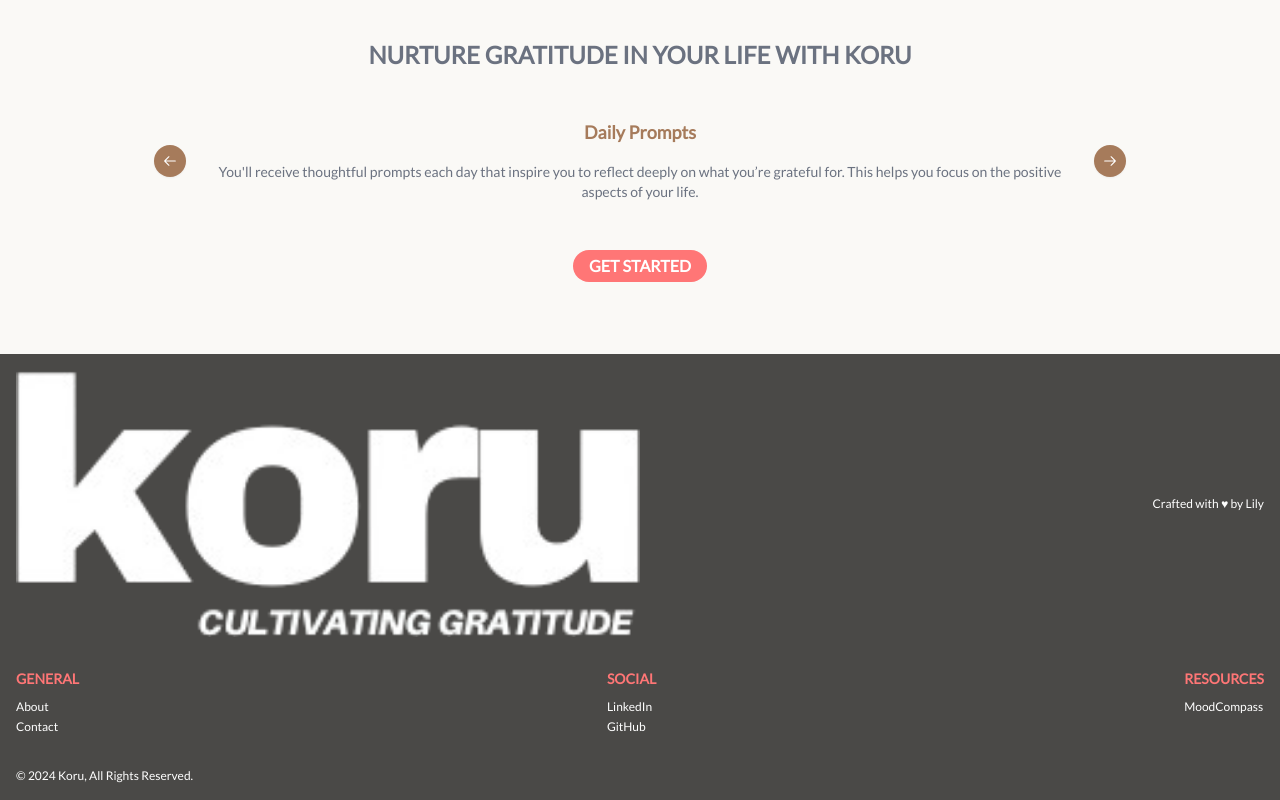
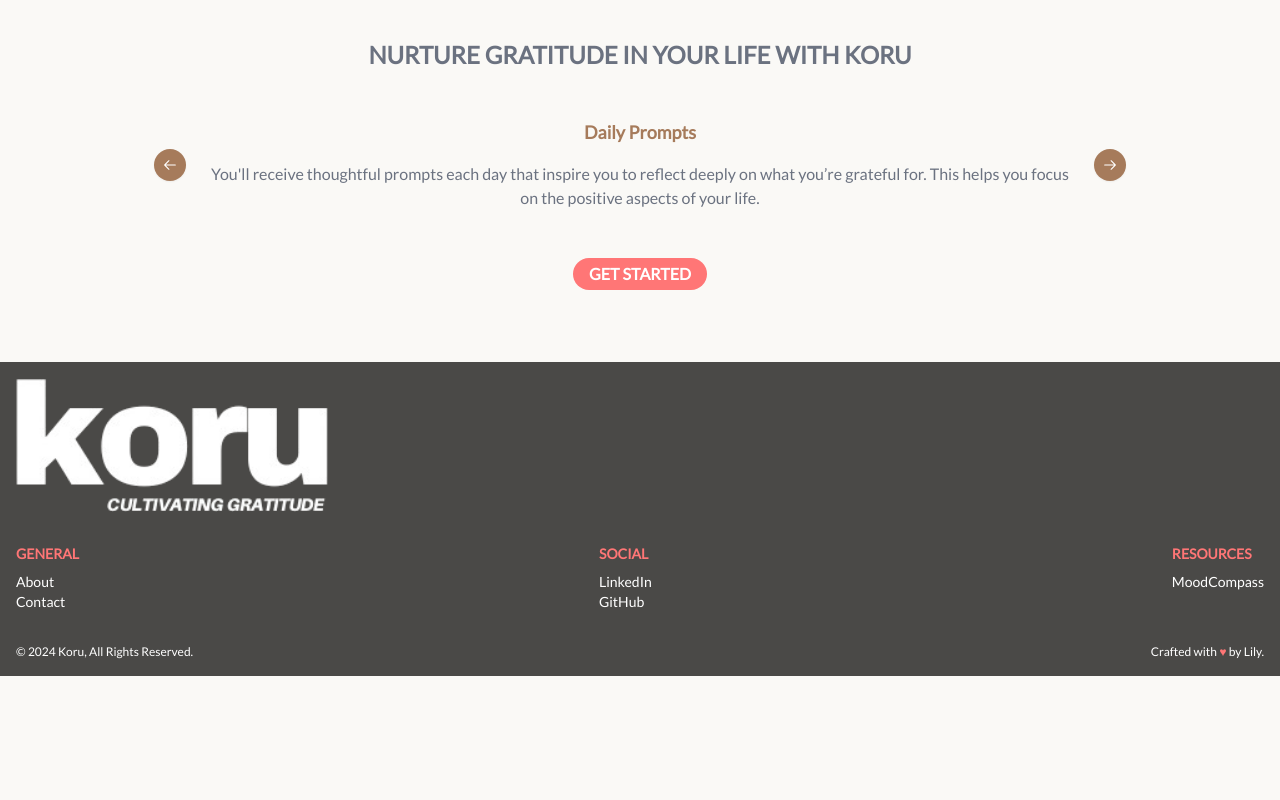
Before and after one commit to lilymtle/koru, a Next.js app: page / in a window 1280 px wide. Shown: the part 3108-3908 px from the top of the page. After the commit the page ends 3784 px from the top, so only its background shows below. Built offline with nearby package versions, Linux system fonts and the light colour scheme.

Commit message:
create component stylesheet and transfer styling code

```diff
--- /dev/null
+++ b/src/app/components/Carousel/Carousel.module.css
@@ -0,0 +1,23 @@
+.title {
+    color: #A67B5B;
+    font-size: 1.125rem;
+    font-weight: bold;
+    margin-bottom: 1rem;
+}
+
+.btn {
+    background-color: #A67B5B;
+    color: #FFFFFF;
+    border: none;
+    cursor: pointer;
+}
+
+.btn:hover {
+    transition: 0.5s ease-in-out
+}
+
+@media (min-width: 768px) and (max-width: 1279px) {
+    .title {
+        font-size: 1.25rem;
+    }
+}
--- a/src/app/components/Carousel/Carousel.tsx
+++ b/src/app/components/Carousel/Carousel.tsx
@@ -1,5 +1,9 @@
 "use client"
 
+// import styling
+import styles from "./Carousel.module.css";
+
+// import components
 import {
     Carousel,
     CarouselContent,
@@ -18,40 +22,40 @@ const ContentCarousel = () => {
                 }}>
                 <CarouselContent>
                     <CarouselItem className="flex flex-col items-center">
-                        <h3 className="carousel__slide-title">
+                        <h3 className={styles.title}>
                             Daily Prompts
                         </h3>
 
-                        <p className="text-sm text-center text-gray-500">
+                        <p className="text-sm md:text-base text-center text-gray-500">
                             You'll receive thoughtful prompts each day that inspire you to reflect
                             deeply on what you’re grateful for. This helps you focus on the
                             positive aspects of your life.
                         </p>
                     </CarouselItem>
                     <CarouselItem className="flex flex-col items-center">
-                        <h3 className="carousel__slide-title">
+                        <h3 className={styles.title}>
                             Secure Privacy
                         </h3>
 
-                        <p className="text-sm text-center text-gray-500">
+                        <p className="text-sm md:text-base text-center text-gray-500">
                             Rest assured that your thoughts and reflections are stored securely
                             and privately. You can be completely honest without worrying about
                             judgment.
                         </p>
                     </CarouselItem>
                     <CarouselItem className="flex flex-col items-center">
-                        <h3 className="carousel__slide-title">
+                        <h3 className={styles.title}>
                             Mobile Accessibility
                         </h3>
 
-                        <p className="text-sm text-center text-gray-500">
+                        <p className="text-sm md:text-base text-center text-gray-500">
                             Access your journal on your phone, allowing you to jot down your thoughts anytime,
                             anywhere.
                         </p>
                     </CarouselItem>
                 </CarouselContent>
-                <CarouselPrevious className="carousel__btn" />
-                <CarouselNext className="carousel__btn" />
+                <CarouselPrevious className={styles.btn} />
+                <CarouselNext className={styles.btn} />
             </Carousel>
         </section>
     );
--- /dev/null
+++ b/src/app/components/FloatingButton/FloatingButton.module.css
@@ -0,0 +1,15 @@
+.btn {
+    position: fixed;
+    background-color: #A67B5B;
+    border-radius: 50%;
+    padding: 0.7rem;
+    bottom: 0;
+    right: 0;
+    margin: 1rem;
+}
+
+.btn:hover {
+    background-color: #6F4E37;
+    transition: 0.5s ease-in-out;
+    cursor: pointer;
+}
--- a/src/app/components/FloatingButton/FloatingButton.tsx
+++ b/src/app/components/FloatingButton/FloatingButton.tsx
@@ -1,4 +1,7 @@
 "use client"
+
+// import styling
+import styles from "./FloatingButton.module.css";
 
 // import component
 import ArrowUpwardIcon from '@mui/icons-material/ArrowUpward';
@@ -16,7 +19,7 @@ const FloatingButton = () => {
         <>
             {showFloatingButton && (
                 <div
-                className="floating-button"
+                className={styles.btn}
                 onClick={handleScrollToTop}>
                     <ArrowUpwardIcon
                         sx={{color: "#FFFFFF"}} />
--- /dev/null
+++ b/src/app/components/Footer/Footer.module.css
@@ -0,0 +1,34 @@
+.footer {
+    background-color: #4A4947;
+    color: #FFFFFF;
+    display: flex;
+    flex-direction: row;
+    justify-content: space-between;
+    flex-wrap: wrap;
+    gap: 1rem;
+    padding: 1rem;
+}
+
+.title {
+    color: #FF7676;
+    font-size: 0.875rem;
+    line-height: 1.25rem;
+    font-weight: bold;
+    text-transform: uppercase;
+    margin-bottom: 0.5rem;
+}
+
+.link:hover {
+    color: #FF7676;
+    transition: 0.5s ease-in-out;
+}
+
+@media (min-width: 768px) and (max-width: 1279px) {
+    .footer {
+        padding: 2rem;
+    }
+
+    .title {
+        font-size: 1rem;
+    }
+}
--- a/src/app/components/Footer/Footer.tsx
+++ b/src/app/components/Footer/Footer.tsx
@@ -1,33 +1,32 @@
+// import styling
+import styles from "./Footer.module.css";
+
 // import component
 import Link from "next/link";
 
 const Footer = () => {
     return (
-        <footer className="footer">
+        <footer className={styles.footer}>
             <img
-                className="w-6/12"
+                className="w-6/12 md:w-3/12"
                 src="/assets/logos/logo.png"
                 alt="koru logo" />
 
-            <p className="text-xs self-center">
-                Crafted with ♥ by Lily
-            </p>
-
-            <section className="w-full flex flex-row justify-between mt-4 mb-4">
-                <div className="">
-                    <h4 className="footer__title">
+            <section className="w-full flex flex-row justify-between my-4">
+                <div className="footer__content">
+                    <h4 className={styles.title}>
                         General
                     </h4>
 
                     <ul>
-                        <Link className="footer__link" href="/about">
-                            <li className="text-xs leading-relaxed">
+                        <Link className={styles.link} href="/about">
+                            <li className="text-xs md:text-sm leading-relaxed">
                                 About
                             </li>
                         </Link>
 
-                        <Link className="footer__link" href="/contact">
-                            <li className="text-xs leading-relaxed">
+                        <Link className={styles.link} href="/contact">
+                            <li className="text-xs md:text-sm leading-relaxed">
                                 Contact
                             </li>
                         </Link>
@@ -35,19 +34,19 @@ const Footer = () => {
                 </div>
 
                 <div className="">
-                    <h4 className="footer__title">
+                    <h4 className={styles.title}>
                         Social
                     </h4>
 
                     <ul>
-                        <Link className="footer__link" href="https://linkedin.com/in/lilymtle">
-                            <li className="text-xs leading-relaxed">
+                        <Link className={styles.link} href="https://linkedin.com/in/lilymtle">
+                            <li className="text-xs md:text-sm leading-relaxed">
                                 LinkedIn
                             </li>
                         </Link>
 
-                        <Link className="footer__link" href="https://github.com/lilymtle">
-                            <li className="text-xs leading-relaxed">
+                        <Link className={styles.link} href="https://github.com/lilymtle">
+                            <li className="text-xs md:text-sm leading-relaxed">
                                 GitHub
                             </li>
                         </Link>
@@ -55,13 +54,13 @@ const Footer = () => {
                 </div>
 
                 <div className="">
-                    <h4 className="footer__title">
+                    <h4 className={styles.title}>
                         Resources
                     </h4>
 
                     <ul>
-                        <Link className="footer__link" href="https://mood-compass.vercel.app/">
-                            <li className="text-xs leading-relaxed">
+                        <Link className={styles.link} href="https://mood-compass.vercel.app/">
+                            <li className="text-xs md:text-sm leading-relaxed">
                                 MoodCompass
                             </li>
                         </Link>
@@ -69,9 +68,15 @@ const Footer = () => {
                 </div>
             </section>
 
-            <p className="text-xs">
-                © 2024 Koru, All Rights Reserved.
-            </p>
+            <div className="footer__wrapper w-full flex flex-col gap-1 md:flex-row md:justify-between">
+                <p className="text-xs">
+                    © 2024 Koru, All Rights Reserved.
+                </p>
+
+                <p className="text-xs">
+                    Crafted with <span style={{color: "#FF7676"}}>♥</span> by Lily.
+                </p>
+            </div>
         </footer>
     );
 };
```
